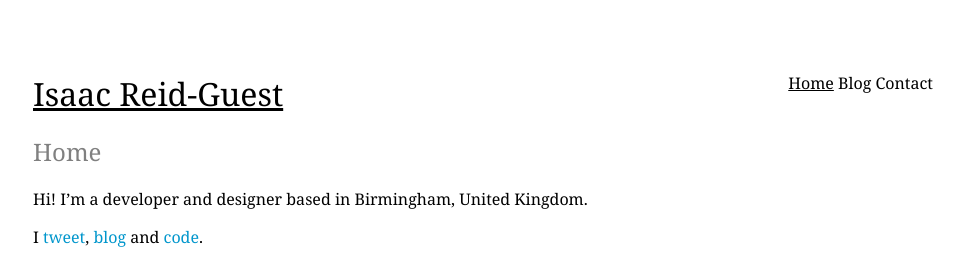
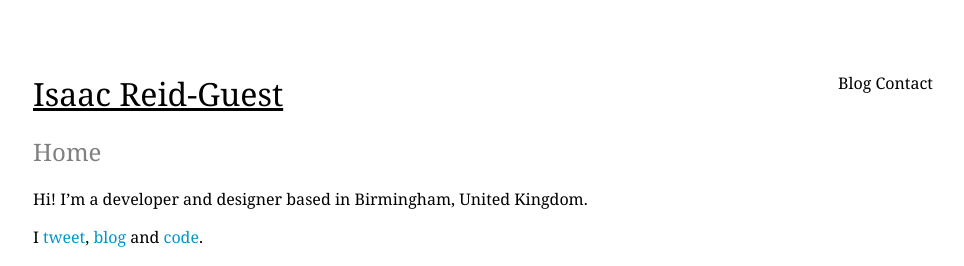
Before and after one commit to ir-g/ir-g.github.io, a Jekyll site: the page built from index.md, in a window 1280 px wide. Shown: the top 266 px of the page, without its empty margins (157-1121 px from the left). Built offline with Jekyll 4.4.1, drawn with Linux system fonts in a browser that asks for light colours.

Commit message:
Update default.html

```diff
--- a/_layouts/default.html
+++ b/_layouts/default.html
@@ -77,7 +77,6 @@ blogmenu:                       {{ blogmenu }}
 -->
       <div id="header">
         <div class="nav">
-          <a {% if page.url == "/" %}class="active"{%endif%} href="/">Home</a>
           <a {% if blogmenu %}class="active"{%endif%} href="/blog">Blog</a>
           <a {% if splitted_url_parts[1] == "contact" %}class="active"{%endif%} href="/contact">Contact</a>
         </div>
```
